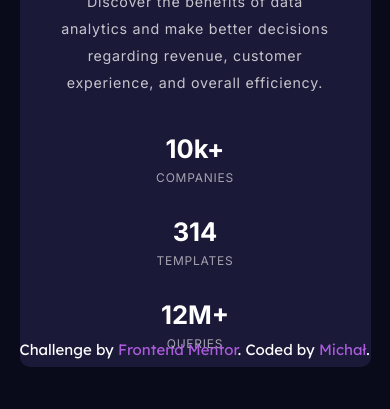
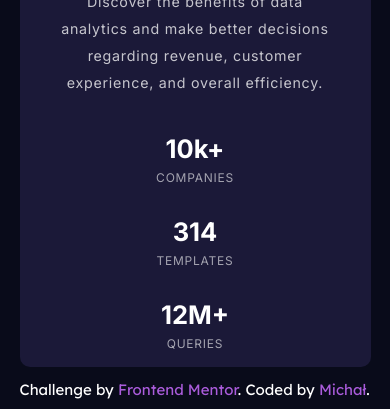
Before and after one commit to micSlusarczyk/stats-preview, a plain HTML site: page index.html in a window 390 px wide. Shown: the part 435-844 px from the top of the page. Drawn offline with Linux system fonts and the light colour scheme.

Commit message:
edit attr on mobile

```diff
--- a/style.css
+++ b/style.css
@@ -175,4 +175,11 @@ a{
         letter-spacing: .05rem;
         line-height: 1.8rem;
     }
+
+    .attribution{
+        position: absolute;
+        color:hsl(0, 0%, 100%);
+        bottom:10px;
+        text-align: center;
+    }
 }
```
